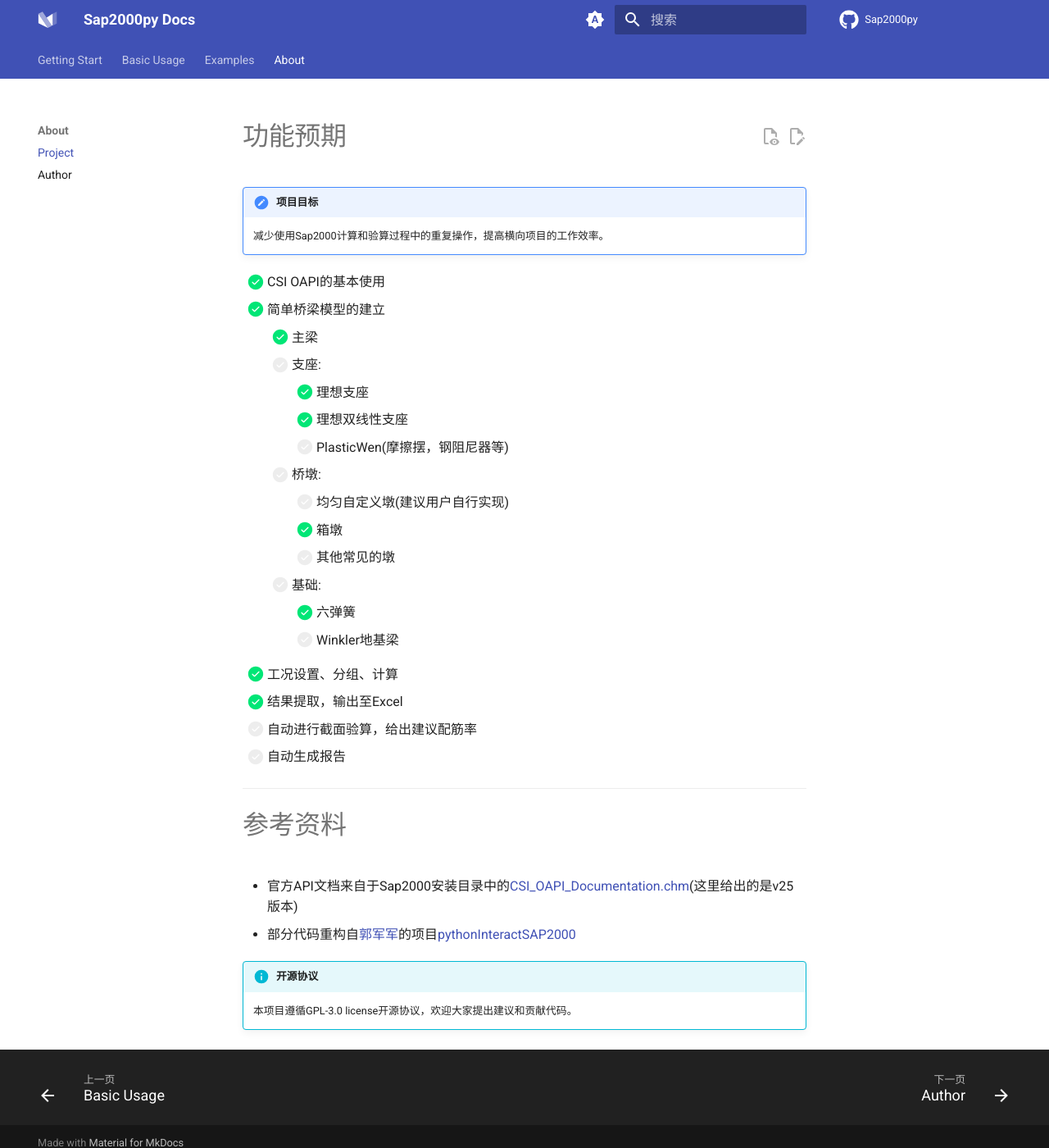
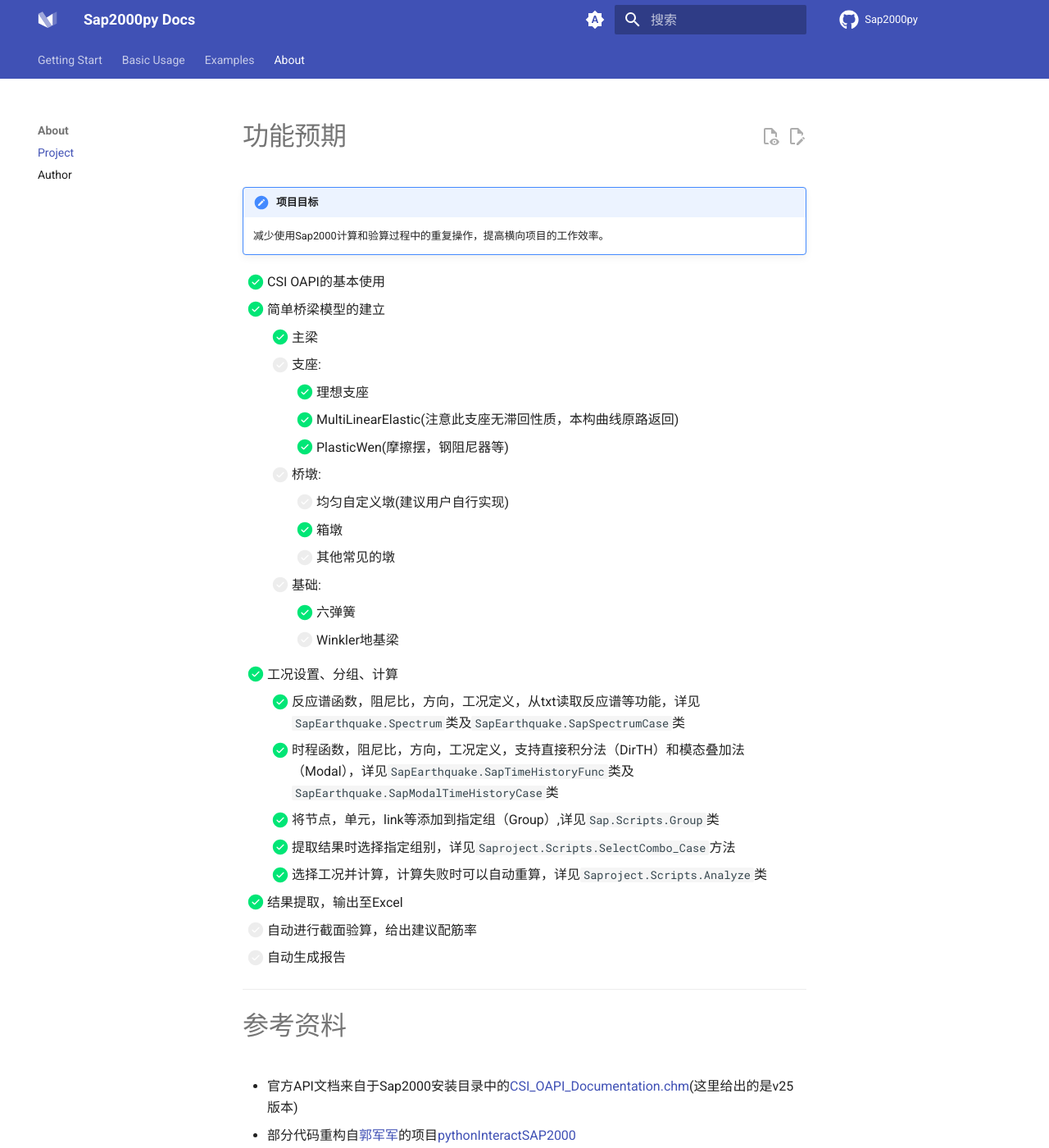
Before and after one commit to ganansuan647/Sap2000py, an MkDocs documentation site: the page built from docs/about/project.md, in a window 1280 px wide and 1400 px high. Shown: the whole window at 82% size. Built offline with MkDocs 1.6.1 and Material for MkDocs 9.7.7, drawn with Linux system fonts in a browser that asks for light colours; comment, search, counter and statistics services are not loaded.

Commit message:
Update project.md

```diff
--- a/docs/about/project.md
+++ b/docs/about/project.md
@@ -7,8 +7,8 @@
     - [x] 主梁
     - [ ] 支座:
         - [x] 理想支座
-        - [x] 理想双线性支座
-        - [ ] PlasticWen(摩擦摆，钢阻尼器等)
+        - [x] MultiLinearElastic(注意此支座无滞回性质，本构曲线原路返回)
+        - [x] PlasticWen(摩擦摆，钢阻尼器等)
     - [ ] 桥墩:
         - [ ] 均匀自定义墩(建议用户自行实现)
         - [x] 箱墩
@@ -17,6 +17,11 @@
         - [x] 六弹簧
         - [ ] Winkler地基梁
 - [x] 工况设置、分组、计算
+    - [x] 反应谱函数，阻尼比，方向，工况定义，从txt读取反应谱等功能，详见`SapEarthquake.Spectrum`类及`SapEarthquake.SapSpectrumCase`类
+    - [x] 时程函数，阻尼比，方向，工况定义，支持直接积分法（DirTH）和模态叠加法（Modal），详见`SapEarthquake.SapTimeHistoryFunc`类及`SapEarthquake.SapModalTimeHistoryCase`类
+    - [x] 将节点，单元，link等添加到指定组（Group）,详见`Sap.Scripts.Group`类
+    - [x] 提取结果时选择指定组别，详见`Saproject.Scripts.SelectCombo_Case`方法
+    - [x] 选择工况并计算，计算失败时可以自动重算，详见`Saproject.Scripts.Analyze`类
 - [x] 结果提取，输出至Excel
 - [ ] 自动进行截面验算，给出建议配筋率
 - [ ] 自动生成报告
```
